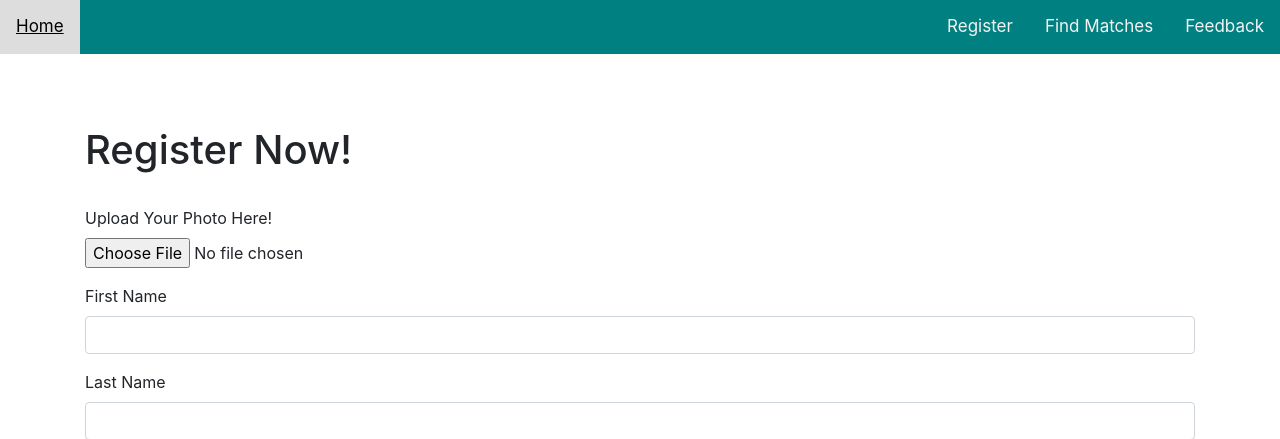
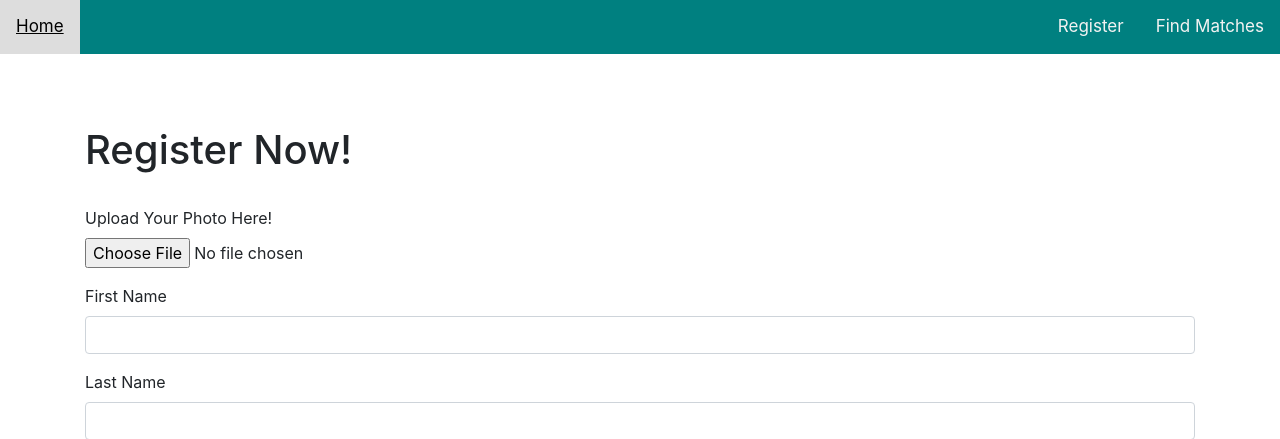
Before and after one commit to Code-Institute-Submissions/soycat999-mdb-project-3, a Flask app: page /register in a window 1280 px wide. Shown: the top 439 px of the page. Run offline with Flask 2, Linux system fonts and the light colour scheme; some libraries are stand-ins or nearby versions.

Commit message:
removed feedback button

```diff
--- a/templates/base.html
+++ b/templates/base.html
@@ -25,7 +25,6 @@
     <div class="topnav-right">
       <a href="{{url_for('show_register_form')}}">Register</a>
       <a href="{{url_for('get_matches')}}">Find Matches</a>
-      <a href="#feedback-form.html">Feedback</a>
     </div>
   </div>
     {% block content %}
```
